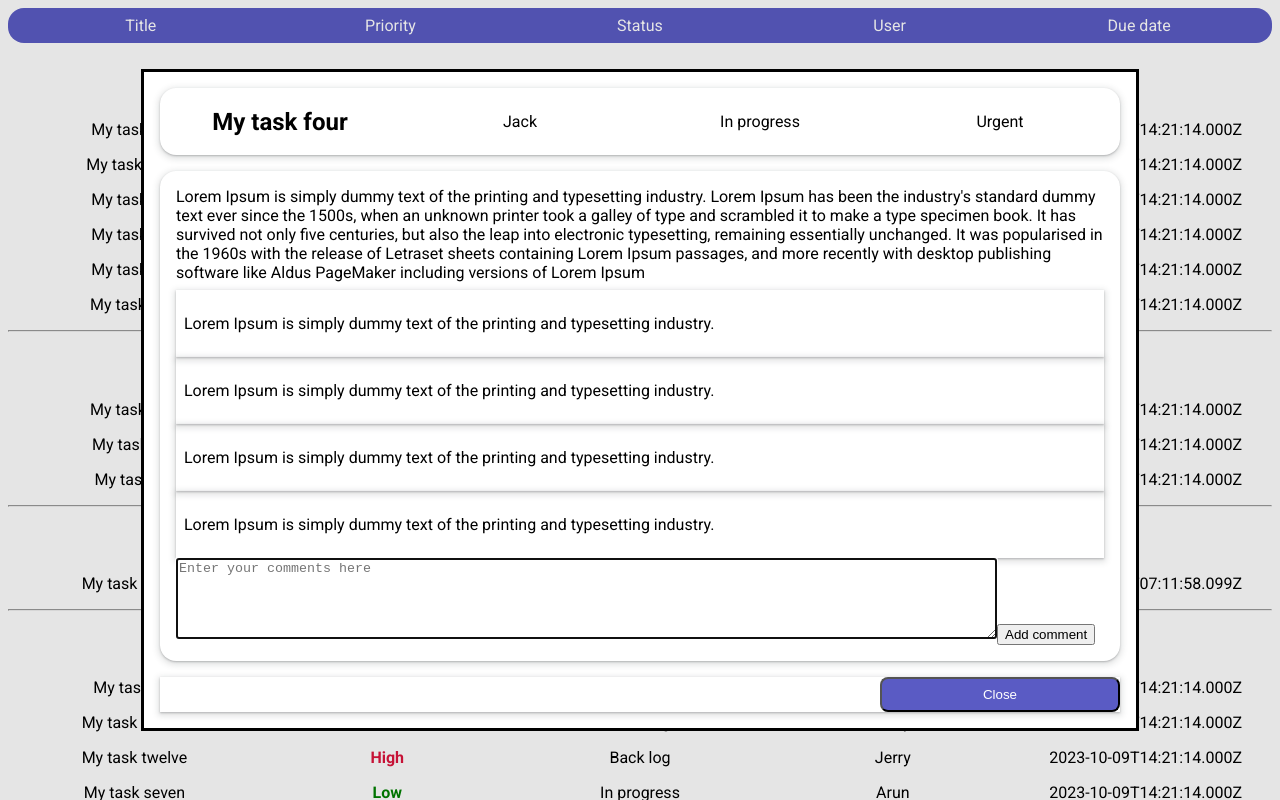
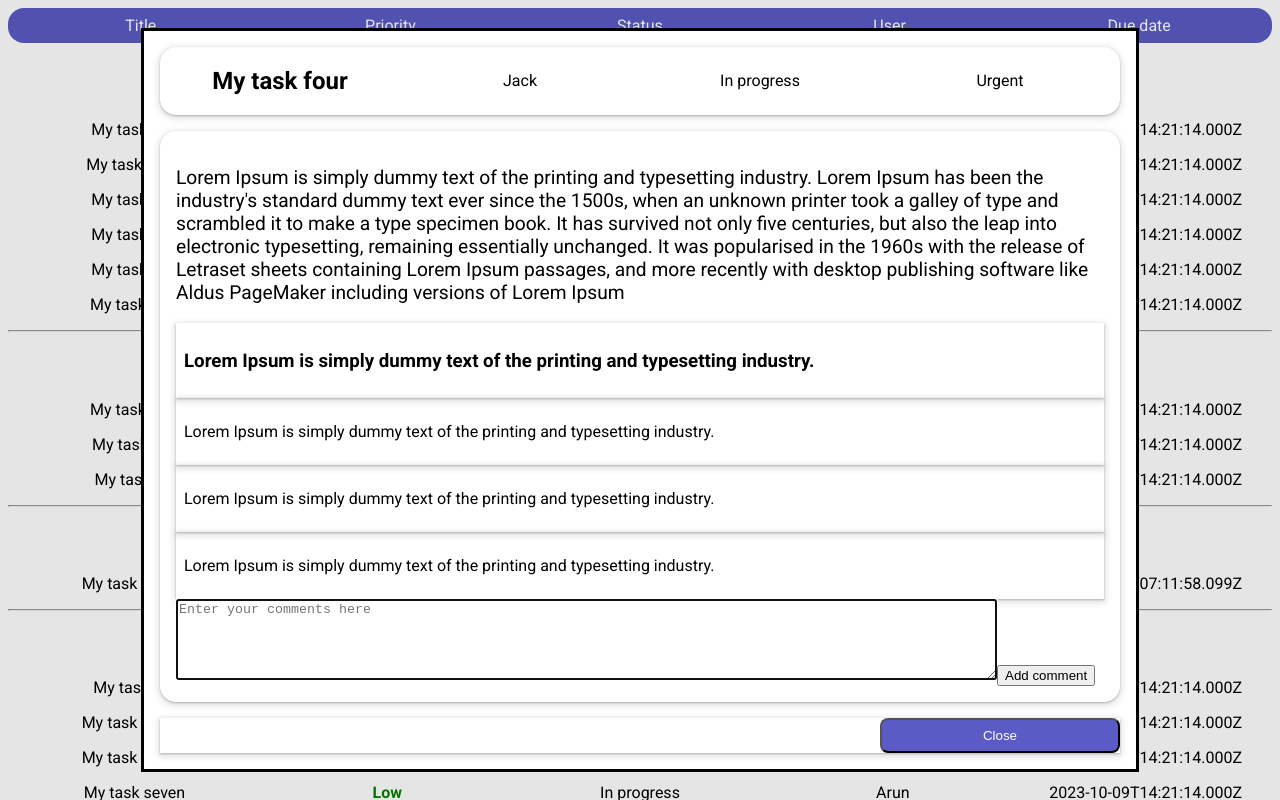
Before and after one commit to arunkumar413/taskManager2, a React (Create React App) app: page / in a window 1280 px wide. Both pictures are taken after a click on the element 640 px from the left and 304 px from the top of the page. Shown: the top 800 px of the page. Built offline with nearby package versions, Linux system fonts and the light colour scheme.

Commit message:
adding markdown support for comments

```diff
--- a/package.json
+++ b/package.json
@@ -12,6 +12,7 @@
     "loader-utils": "3.2.1",
     "react": "18.2.0",
     "react-dom": "18.2.0",
+    "react-markdown": "^9.0.0",
     "react-scripts": "5.0.1"
   },
   "devDependencies": {
--- a/src/TaskModal.js
+++ b/src/TaskModal.js
@@ -1,10 +1,12 @@
 // Modal as a separate component
 import { useEffect, useRef, useState } from "react";
+import Markdown from 'react-markdown'
+
 
 export function TaskModal({ isModalOpen, closeModal, selectedTask }) {
 
     const [comments, setComments] = useState([{
-        comment: "Lorem Ipsum is simply dummy text of the printing and typesetting industry.",
+        comment: "### Lorem Ipsum is simply dummy text of the printing and typesetting industry.",
         commentedBy: 'Arun',
         date: new Date().toLocaleString()
     },
@@ -43,7 +45,8 @@ export function TaskModal({ isModalOpen, closeModal, selectedTask }) {
 
         return (
             <div key={index.toString()} className="comment-item">
-                <p>{item.comment}</p>
+                <Markdown>{item.comment}</Markdown>
+                {/* <p>{item.comment}</p> */}
 
             </div>
         )
@@ -59,14 +62,14 @@ export function TaskModal({ isModalOpen, closeModal, selectedTask }) {
             </div>
 
             <div className="selected-task-modal-body">
-
-                {selectedTask.description}
+                <p className="task-description">
+                    {selectedTask.description}
+                </p>
 
                 <div className="selected-task-modal-comments-container">
-
-                {commentElements}
-                <textarea placeholder="Enter your comments here" rows={5} cols={100}/>
-                <button> Add comment </button>
+                    {commentElements}
+                    <textarea placeholder="Enter your comments here" rows={5} cols={100} />
+                    <button> Add comment </button>
 
                 </div>
             </div>
--- a/src/styles.css
+++ b/src/styles.css
@@ -127,3 +127,8 @@ body {
 .selected-task-modal-comments-container {
   margin-top: 0.5rem;
 }
+
+
+.task-description{
+  font-size: 1.2rem;
+}
```
Also changed, not shown: 1 other file (tests, documents, lock files or other folders).
